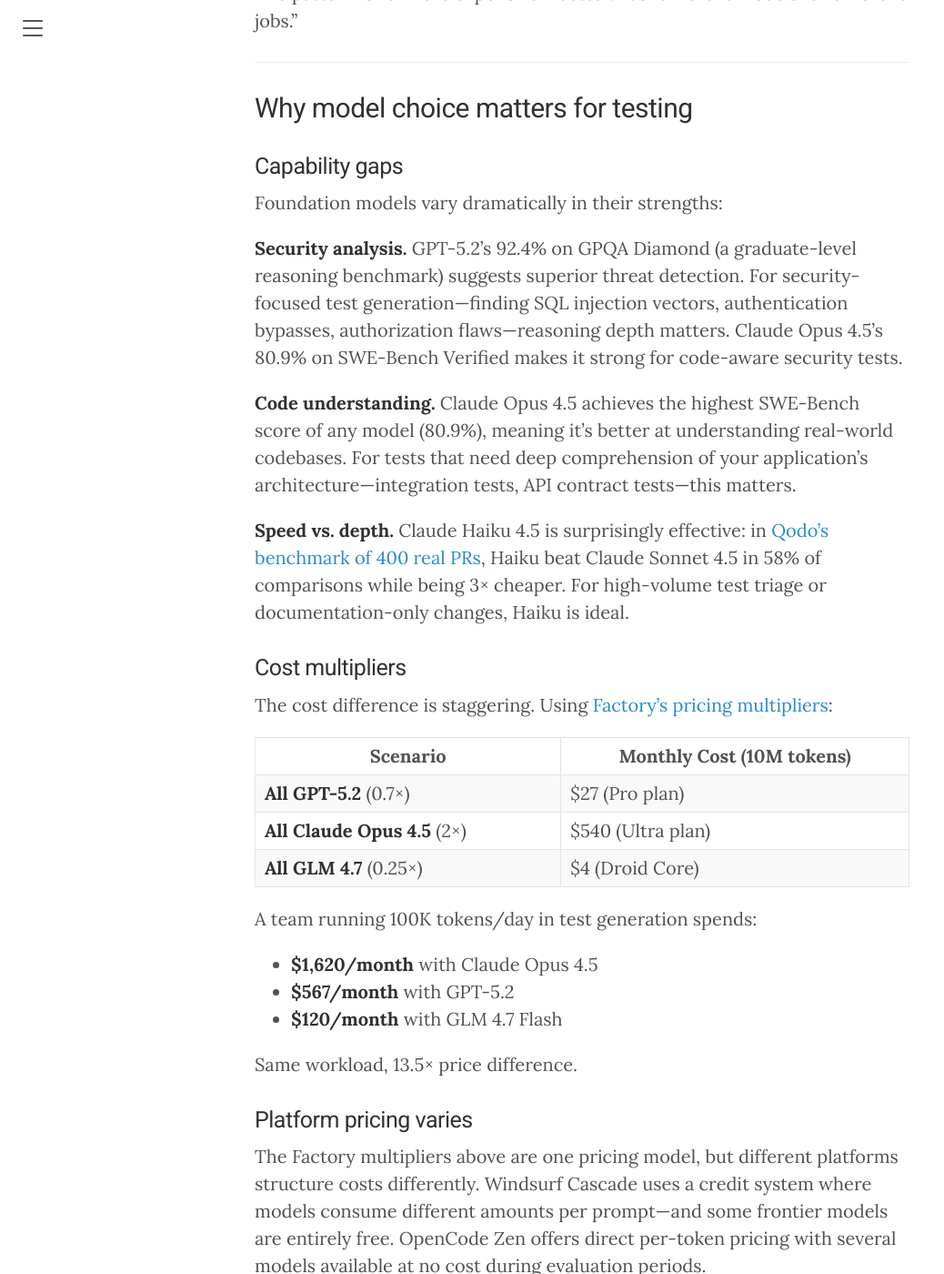
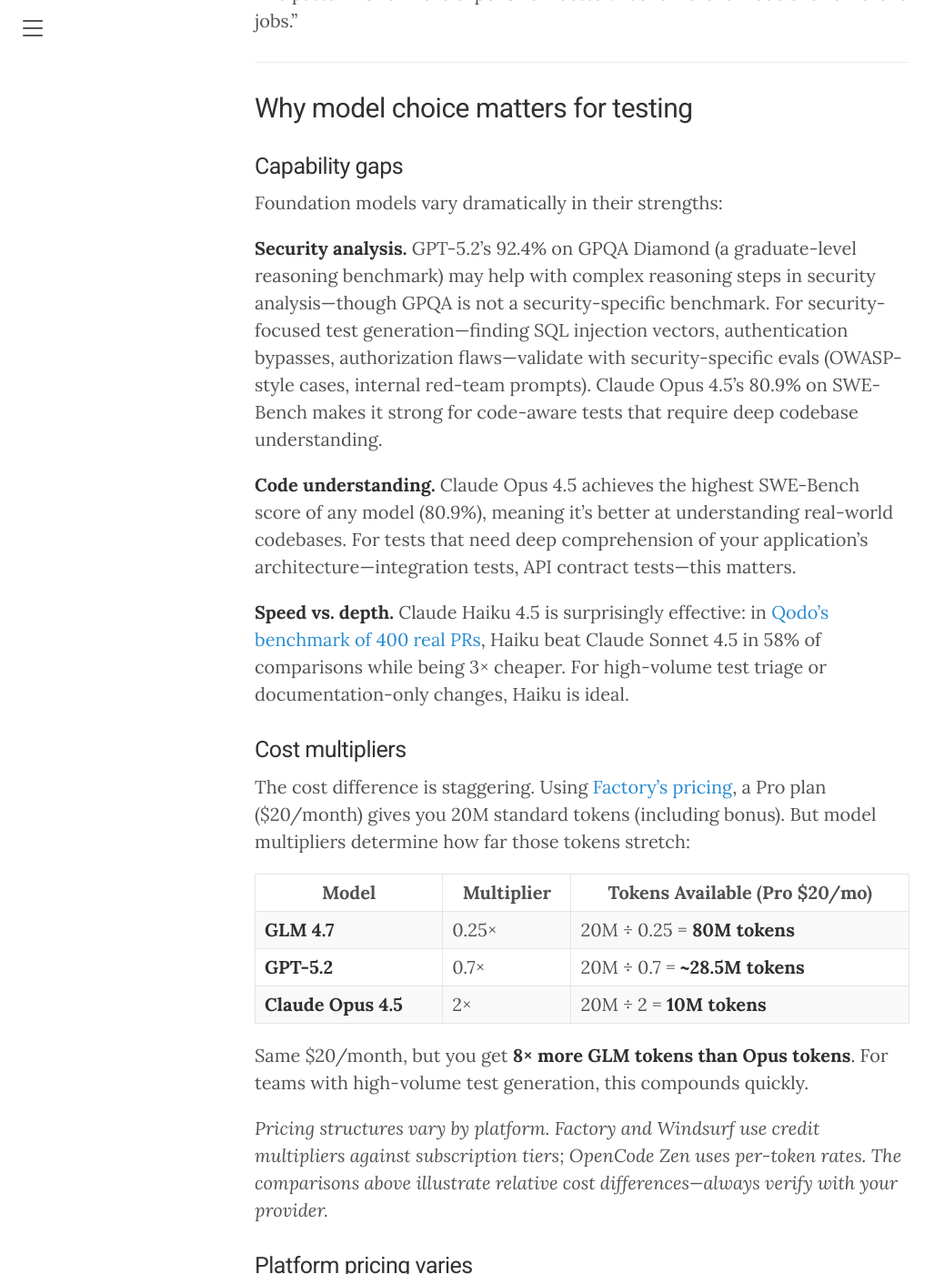
Before and after one commit to shrwnsan/research, a Jekyll site: the page built from _posts/2026-02-03-foundation-model-selection-ai-testing.md, in a window 1280 px wide and 1400 px high, scrolled down 1860 px. Shown: the whole window at 91% size, without its empty margins (0-1038 px from the left). Built offline with Jekyll 4.4.1, drawn with Linux system fonts in a browser that asks for light colours; some of the changed text lies outside the part shown.

Commit message:
fix(post): correct pricing math and citations in foundation model selection article
- Replace confusing dollar amounts with tokens-per-plan framing using Factory tiers
- Soften GPQA Diamond → security detection claim with appropriate caveats
- Add pricing disclaimer noting platform differences (multipliers vs per-token)
- Fix ~85% cost reduction claim with actual calculation
- Cite OpenRouter as source for GLM 4.7 Flash pricing ($0.07/$0.40)
- Add OpenRouter to references section

Co-authored-by: Claude <noreply@anthropic.com>
Amp-Thread-ID: https://ampcode.com/threads/T-019c27a5-7569-72de-b16e-8161d5de85bb
Co-authored-by: Amp <amp@ampcode.com>

````diff
--- a/_posts/2026-02-03-foundation-model-selection-ai-testing.md
+++ b/_posts/2026-02-03-foundation-model-selection-ai-testing.md
@@ -49,7 +49,7 @@ The pattern isn't "more expensive = better." It's "different models for differen
 
 Foundation models vary dramatically in their strengths:
 
-**Security analysis.** GPT-5.2's 92.4% on GPQA Diamond (a graduate-level reasoning benchmark) suggests superior threat detection. For security-focused test generation—finding SQL injection vectors, authentication bypasses, authorization flaws—reasoning depth matters. Claude Opus 4.5's 80.9% on SWE-Bench Verified makes it strong for code-aware security tests.
+**Security analysis.** GPT-5.2's 92.4% on GPQA Diamond (a graduate-level reasoning benchmark) may help with complex reasoning steps in security analysis—though GPQA is not a security-specific benchmark. For security-focused test generation—finding SQL injection vectors, authentication bypasses, authorization flaws—validate with security-specific evals (OWASP-style cases, internal red-team prompts). Claude Opus 4.5's 80.9% on SWE-Bench makes it strong for code-aware tests that require deep codebase understanding.
 
 **Code understanding.** Claude Opus 4.5 achieves the highest SWE-Bench score of any model (80.9%), meaning it's better at understanding real-world codebases. For tests that need deep comprehension of your application's architecture—integration tests, API contract tests—this matters.
 
@@ -57,21 +57,17 @@ Foundation models vary dramatically in their strengths:
 
 ### Cost multipliers
 
-The cost difference is staggering. Using [Factory's pricing multipliers](https://docs.factory.ai/pricing):
+The cost difference is staggering. Using [Factory's pricing](https://docs.factory.ai/pricing), a Pro plan ($20/month) gives you 20M standard tokens (including bonus). But model multipliers determine how far those tokens stretch:
 
-| Scenario | Monthly Cost (10M tokens) |
-|----------|---------------------------|
-| **All GPT-5.2** (0.7×) | $27 (Pro plan) |
-| **All Claude Opus 4.5** (2×) | $540 (Ultra plan) |
-| **All GLM 4.7** (0.25×) | $4 (Droid Core) |
+| Model | Multiplier | Tokens Available (Pro $20/mo) |
+|-------|-----------|-------------------------------|
+| **GLM 4.7** | 0.25× | 20M ÷ 0.25 = **80M tokens** |
+| **GPT-5.2** | 0.7× | 20M ÷ 0.7 = **~28.5M tokens** |
+| **Claude Opus 4.5** | 2× | 20M ÷ 2 = **10M tokens** |
 
-A team running 100K tokens/day in test generation spends:
+Same $20/month, but you get **8× more GLM tokens than Opus tokens**. For teams with high-volume test generation, this compounds quickly.
 
-- **$1,620/month** with Claude Opus 4.5
-- **$567/month** with GPT-5.2
-- **$120/month** with GLM 4.7 Flash
-
-Same workload, 13.5× price difference.
+*Pricing structures vary by platform. Factory and Windsurf use credit multipliers against subscription tiers; OpenCode Zen uses per-token rates. The comparisons above illustrate relative cost differences—always verify with your provider.*
 
 ### Platform pricing varies
 
@@ -190,7 +186,7 @@ def select_test_model(pr_context):
     return "gpt-5-2"
 ```
 
-**Result:** 80% of tests run on ultra-cheap models (Haiku, GLM Flash), 15% on GPT-5.2, 5% on Claude Opus 4.5. Cost reduction: ~85% vs. all-Opus strategy. Capability retained where it matters.
+**Result:** 80% of tests run on ultra-cheap models (Haiku, GLM Flash), 15% on GPT-5.2, 5% on Claude Opus 4.5. Using Factory multipliers: (0.80 × 0.25) + (0.15 × 0.7) + (0.05 × 2) = **0.41× average** vs 2× all-Opus = ~80% cost reduction. Capability retained where it matters.
 
 ---
 
@@ -234,7 +230,7 @@ Foundation model selection in testing will only become more important:
 
 **Model specialization.** We're already seeing models optimized for specific tasks—security, code review, terminal workflows. Testing-specific models may emerge.
 
-**Cost competition.** Chinese labs (Z.ai, Moonshot AI) are pushing prices down: GLM 4.7 Flash at $0.07/$0.40 per 1M tokens is 20× cheaper than GPT-5.2.
+**Cost competition.** Chinese labs (Z.ai, Moonshot AI) are pushing prices down: [GLM 4.7 Flash at $0.07/$0.40 per 1M tokens](https://openrouter.ai/z-ai/glm-4.7-flash) is 20× cheaper than GPT-5.2.
 
 **Multi-agent architectures.** Kimi K2.5's agent swarm coordinates up to 100 specialized agents simultaneously. For testing, this could mean parallel test generation across different scenarios.
 
@@ -256,6 +252,7 @@ The teams that thrive will be the ones who understand that AI testing tools aren
 8. [The Unwind AI: Claude Opus 4.5 Scores 80.9% on SWE-Bench](https://www.theunwindai.com/p/claude-opus-4-5-scores-80-9-on-swe-bench)
 9. [Windsurf: AI Models & Credit Pricing](https://docs.windsurf.com/windsurf/models) - Official Documentation
 10. [OpenCode Zen: Model Pricing](https://opencode.ai/docs/zen/#pricing) - Per-1M Token Pricing
+11. [OpenRouter: GLM 4.7 Flash Pricing](https://openrouter.ai/z-ai/glm-4.7-flash) - API Gateway Pricing
 
 ---
 
````
Also changed, not shown: other parts of _posts/2026-02-03-foundation-model-selection-ai-testing.md (+2 -2 lines).
